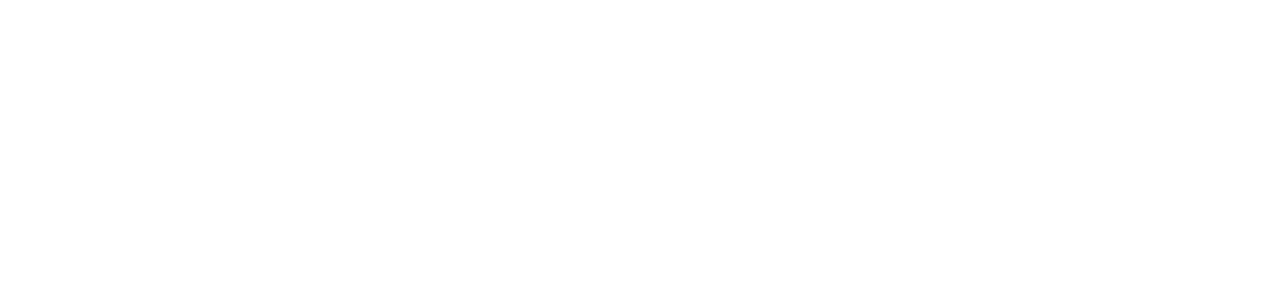
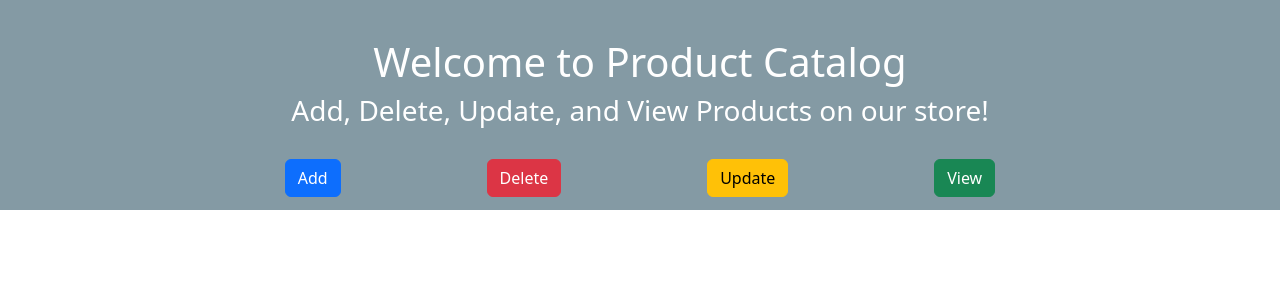
Before and after one commit to mjbucks/COMS-319-Assignment-3, a React (Create React App) app in the folder frontend/: page / in a window 1280 px wide. Shown: the top 300 px of the page. Built offline with nearby package versions, Linux system fonts and the light colour scheme.

Commit message:
cooking in my mf bag rn screw tate

```diff
--- a/frontend/package.json
+++ b/frontend/package.json
@@ -12,9 +12,11 @@
     "nodemon": "^3.1.0",
     "prop-types": "^15.8.1",
     "react": "^18.2.0",
+    "react-bootstrap": "^2.10.2",
     "react-dom": "^18.2.0",
     "react-hook-form": "^7.51.3",
     "react-scripts": "5.0.1",
+    "uuidv4": "^6.2.13",
     "web-vitals": "^2.1.4"
   },
   "scripts": {
--- a/frontend/src/App.js
+++ b/frontend/src/App.js
@@ -1,6 +1,38 @@
+import { Button } from "react-bootstrap";
+import { Header } from "./components/Header";
+import { CreateProduct } from "./components/CreateProduct.js"
+import React, { useState } from "react";
+
 function App() {
+
+  const [viewer, setViewer] = useState('View');
+
+  const handleViewerChange = (newViewer) => {
+    setViewer(newViewer);
+  };
+
   return (
     <div className="App">
+      <Header/>
+
+      <div className="d-flex justify-content-between px-5" style={{
+        backgroundColor: '#849aa4',
+        padding: '1%'
+      }}>
+        <div style={{marginLeft: '20%'}}>
+          <Button variant="primary" onClick={() => handleViewerChange('Add')}>Add</Button>
+        </div>
+        <Button variant="danger" onClick={() => handleViewerChange('Delete')}>Delete</Button>
+        <Button variant="warning" onClick={() => handleViewerChange('Update')}>Update</Button>
+        <div style={{marginRight: '20%'}}>
+          <Button variant="success" onClick={() => handleViewerChange('View')}>View</Button>
+        </div>
+      </div>
+
+      {viewer === 'Add' && <CreateProduct/>}
+      {/* {viewer === 'Delete' && <DeleteComponent />}
+      {viewer === 'Update' && <UpdateComponent />}
+      {viewer === 'View' && <ViewComponent />} */}
 
     </div>
   );
--- /dev/null
+++ b/frontend/src/components/CreateProduct.js
@@ -0,0 +1,69 @@
+import { useForm } from "react-hook-form";
+import "bootstrap/dist/css/bootstrap.css";
+import "../styles/style.css"
+
+
+export function CreateProduct() {
+
+    const { register, handleSubmit, formState: { errors } } = useForm();
+
+    const onSubmit = async (data) => {
+        const small_id = unique_id.slice(0, 8);
+        data.id = small_id;
+        try {
+            const response = await fetch('/addItem', {
+                method: 'POST',
+                headers: {
+                    'Content-Type': 'application/json'
+                },
+                body: JSON.stringify(data)
+            });
+
+            if (!response.ok) {
+                throw new Error('Failed to submit form data');
+            }
+
+            console.log('Form data submitted successfully');
+        } catch (error) {
+            console.error('Error submitting form data:', error.message);
+        }
+    };
+
+    return (
+        <div>
+            <form onSubmit={handleSubmit(onSubmit)} className="container mt-5">
+                <div className="form-group">
+                    <input {...register("title", { required: true})} placeholder="Title" className="form-control" />
+                    {errors.title && <p className="text-danger">A valid Title is required.</p>}
+                </div>
+                <div className="form-group">
+                    <input {...register("price", { required: true})} placeholder="Price" className="form-control" />
+                    {errors.price && <p className="text-danger">A valid Price is required.</p>}
+                </div>
+                <div className="form-group">
+                    <input {...register("description", { required: true })} placeholder="Description" className="form-control" />
+                    {errors.description && <p className="text-danger">A valid Description is required.</p>}
+                </div>
+                <div className="form-group">
+                    <input {...register("category", { required: true})} placeholder="Category" className="form-control" />
+                    {errors.category && <p className="text-danger">A valid Category is required.</p>}
+                </div>
+                <div className="form-group">
+                    <input {...register("image", { required: true })} placeholder="Image" className="form-control" />
+                    {errors.image && <p className="text-danger">A valid Image is required.</p>}
+                </div>
+                <div className="form-group">
+                    <input {...register("rate", { required: true })} placeholder="Rate" className="form-control" />
+                    {errors.rate && <p className="text-danger">A valid Rate is required.</p>}
+                </div>
+                <div className="form-group">
+                    <input {...register("count", { required: true})} placeholder="Count" className="form-control" />
+                    {errors.count && <p className="text-danger">A valid count is required.</p>}
+                </div>
+
+                <div style={{ padding: "1%" }}>
+                    <button type="submit" className="btn btn-secondary" style={{ backgroundColor: "#4b9ec2" }}>Submit</button>
+                </div>
+            </form>
+        </div>);
+}
--- /dev/null
+++ b/frontend/src/components/Header.js
@@ -0,0 +1,13 @@
+import "bootstrap/dist/css/bootstrap.css";
+import "../styles/style.css"
+
+export function Header() {
+    return (
+        <div>
+            <section className="header-main">
+                <h1 style={{ textAlign: "center", paddingTop: "1%" }}>Welcome to Product Catalog </h1>
+                <h3 style={{ textAlign: "center" }}>Add, Delete, Update, and View Products on our store!</h3>
+            </section>
+        </div>
+    );
+}
--- /dev/null
+++ b/frontend/src/styles/style.css
@@ -0,0 +1,6 @@
+.header-main {
+    background-color: #849aa4;
+    color: #fff;
+    padding: 10px 0;
+    padding-top: 2%;
+}
```
Also changed, not shown: 1 other file (tests, documents, lock files or other folders).
